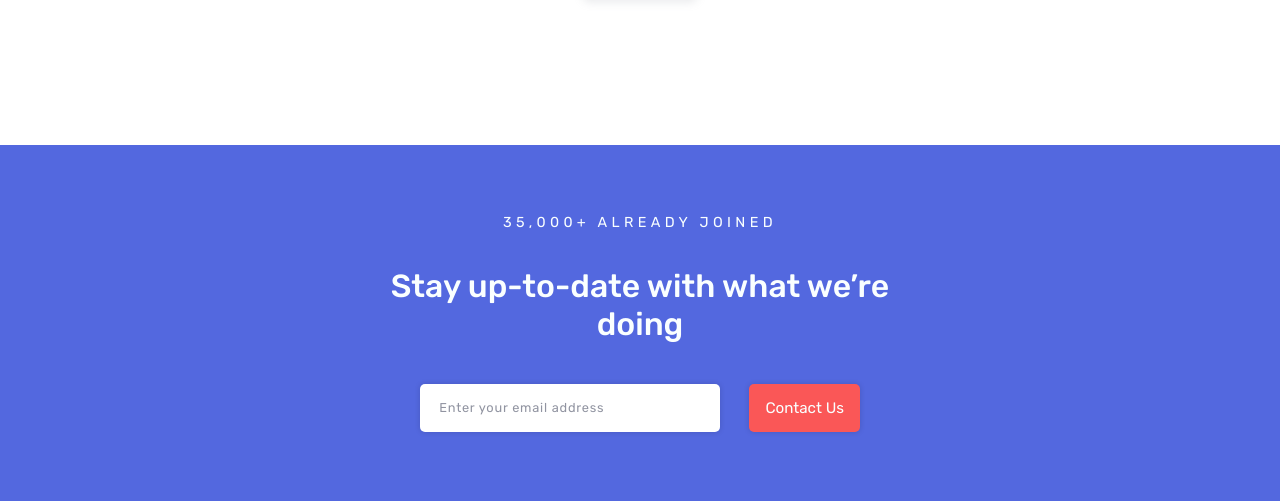
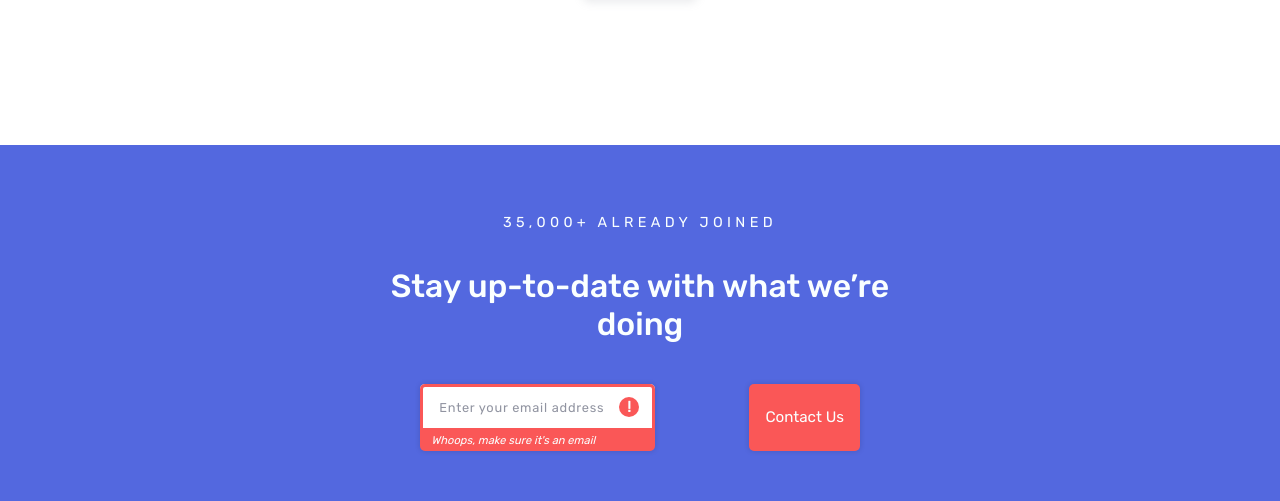
Before and after one commit to tretyakvl/landing_challenge, a website: page source/index.html in a window 1280 px wide. Shown: the part 2983-3484 px from the top of the page. Drawn offline with nearby package versions, Linux system fonts and the light colour scheme; files that its build step writes are made by us from their sources.

Commit message:
Adds input error styles

```diff
--- a/source/index.html
+++ b/source/index.html
@@ -204,9 +204,13 @@
     <section class="contacts">
       <small class="contacts__stats">35,000+ already joined</small>
       <h2 class="contacts__header">Stay up-to-date with what we’re doing</h2>
-      <form class="contacts__form" action="" method="post">
+      <form class="contacts__form is-error" action="" method="post">
         <label for="contacts-email" class="visually-hidden">Enter your email address</label>
-        <input class="contacts__email" type="text" name="contacts-email" id="contacts-email" placeholder="Enter your email address">
+        <div class="contacts__container">
+          <input class="contacts__email" type="text" name="contacts-email" id="contacts-email"
+            placeholder="Enter your email address">
+          <small class="contacts__error">Whoops, make sure it's an email</small>
+        </div>
         <button class="button" type="send">Contact Us</button>
       </form>
     </section>
--- a/source/sass/blocks/_contacts.scss
+++ b/source/sass/blocks/_contacts.scss
@@ -30,10 +30,48 @@
   margin: 0 auto;
 }
 
+.contacts__form.is-error .contacts__container {
+  &::after {
+    content: "!";
+
+    position: absolute;
+    top: 13px;
+    right: 16px;
+    z-index: 0;
+
+    width: 20px;
+    height: 20px;
+
+    color: $white;
+    font-size: 16px;
+    font-weight: 500;
+    line-height: 20px;
+
+    background-color: $soft-red;
+    border-radius: 50%;
+  }
+}
+.contacts__form.is-error .contacts__email {
+  border-bottom-left-radius: 0;
+  border-bottom-right-radius: 0;
+  box-shadow: 0 0 0 3px $soft-red inset;
+}
+
+.contacts__form.is-error .contacts__error {
+  height: auto;
+}
+
+.contacts__container {
+  position: relative;
+  margin-bottom: 1rem;
+
+  border-radius: 5px;
+  box-shadow: 0 0 5px 1px rgba(0, 0, 0, 0.1);
+}
+
 .contacts__email {
   display: block;
   width: 100%;
-  margin-bottom: 1rem;
   padding: 0 1.2rem;
 
   color: $dark-blue;
@@ -42,7 +80,6 @@
 
   border: none;
   border-radius: 5px;
-  box-shadow: 0 0 5px 1px rgba(0, 0, 0, 0.1);
 
   &::placeholder {
     color: $grayish-blue;
@@ -50,6 +87,23 @@
     font-size: 400;
     letter-spacing: 0.06em;
   }
+}
+
+.contacts__error {
+  display: block;
+  height: 0;
+  padding: 0 0.7rem;
+  overflow: hidden;
+
+  color: $white;
+  font-size: 0.7rem;
+  font-style: italic;
+  line-height: 1.8;
+  text-align: left;
+
+  border-bottom-left-radius: 5px;
+  border-bottom-right-radius: 5px;
+  background-color: $soft-red;
 }
 
 .contacts__form .button {
@@ -84,7 +138,7 @@
     justify-content: space-between;
   }
 
-  .contacts__email {
+  .contacts__container {
     max-width: 300px;
     margin-bottom: 0;
   }
```
